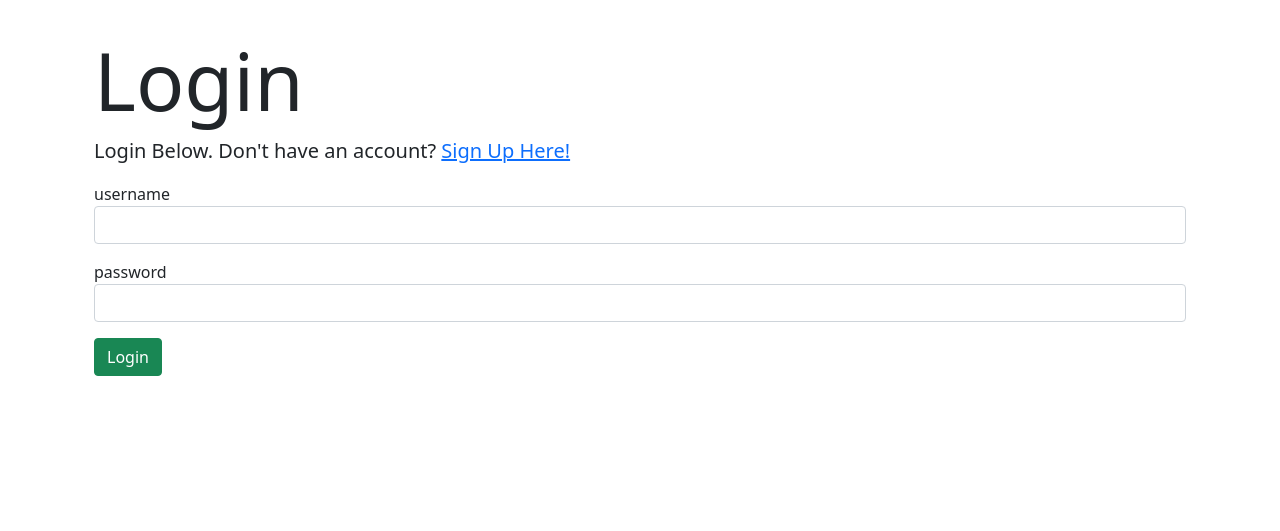
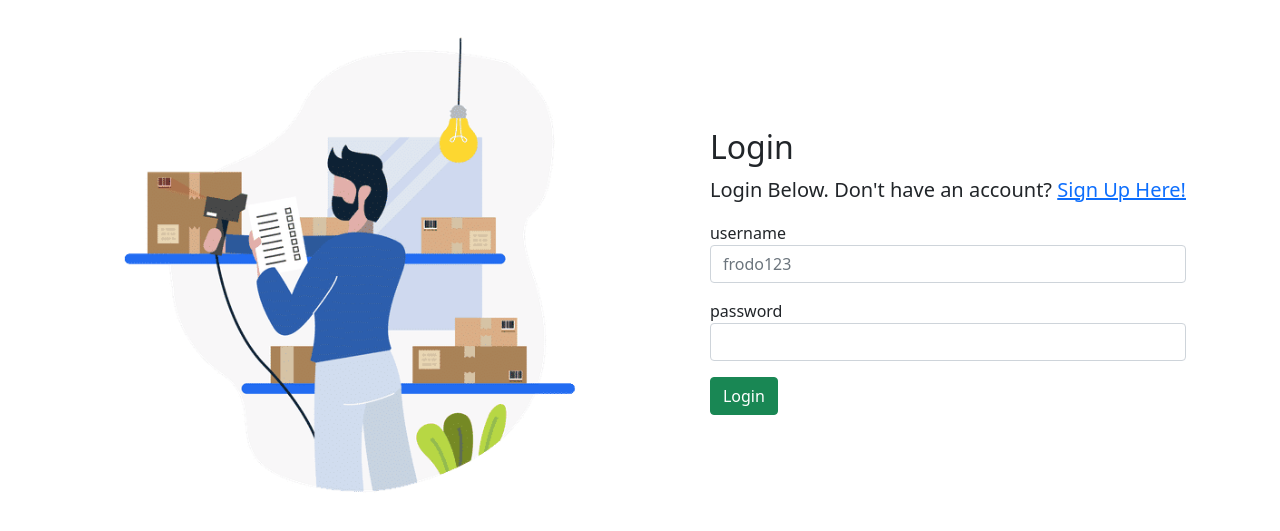
Before and after one commit to davehdez9/restaurant-inventory, a Flask app: page /login in a window 1280 px wide. Shown: the part 72-603 px from the top of the page. Run offline with Flask 2, Linux system fonts and the light colour scheme; parts of the project's set-up code (start-up, migrations or seed data) failed here and were passed over.

Commit message:
login styling

```diff
--- a/forms.py
+++ b/forms.py
@@ -12,7 +12,7 @@ class SignUpForm(FlaskForm):
     password = PasswordField("Password", validators=[Length(min=6)])
 
 class LoginForm(FlaskForm):
-    username = StringField("username", validators=[DataRequired()])
+    username = StringField("username", validators=[DataRequired()], render_kw={"placeholder": "frodo123"})
     password = PasswordField("password", validators=[Length(min=6)])
 
 class UserEditForm(FlaskForm):
--- a/templates/login.html
+++ b/templates/login.html
@@ -1,7 +1,11 @@
 {% extends "base2.html" %}
 
 {% block content %}
-<h1 class="display-1">Login</h1>
+<div class="d-sm-flex align-items-center justify-content-between">
+    <img class="img-fluid w-50 d-none d-sm-block" src="../static/img/inv/main-qimg-.png" alt="">
+
+    <div>
+        <h2>Login</h2>
         <p class="lead">Login Below. Don't have an account? <a href="/signUp">Sign Up Here!</a> </p>
 
         <form method="POST">
@@ -9,16 +13,19 @@
 
             {% for field in form
                 if field.widget.input_type != 'hidden' %}
-    <p>
+
+                <div class="mb-3">
                     {{ field.label }}
                     {{ field(class_="form-control") }}
 
                     {% for error in field.errors %}
                     <span class="form-text text-danger">{{ error }}</span>
                     {% endfor %}
-    </p>
+                </div>
             {% endfor %}
 
             <button class="btn btn-success" type="submit">Login</button>
         </form>
+    </div>
+</div>
 {% endblock %}
--- a/templates/signUp.html
+++ b/templates/signUp.html
@@ -2,7 +2,7 @@
 
 {% block content %}
 <div class="d-sm-flex align-items-center justify-content-between">
-    <div class="signup-form">
+    <div>
         <h2 class="form-title">Sign Up</h2>
         <p class="lead">Create an account</p>
 
```
Also changed, not shown: static/img/inv/main-qimg-.png (added). Lines whose indentation alone changed are shown as unchanged.
